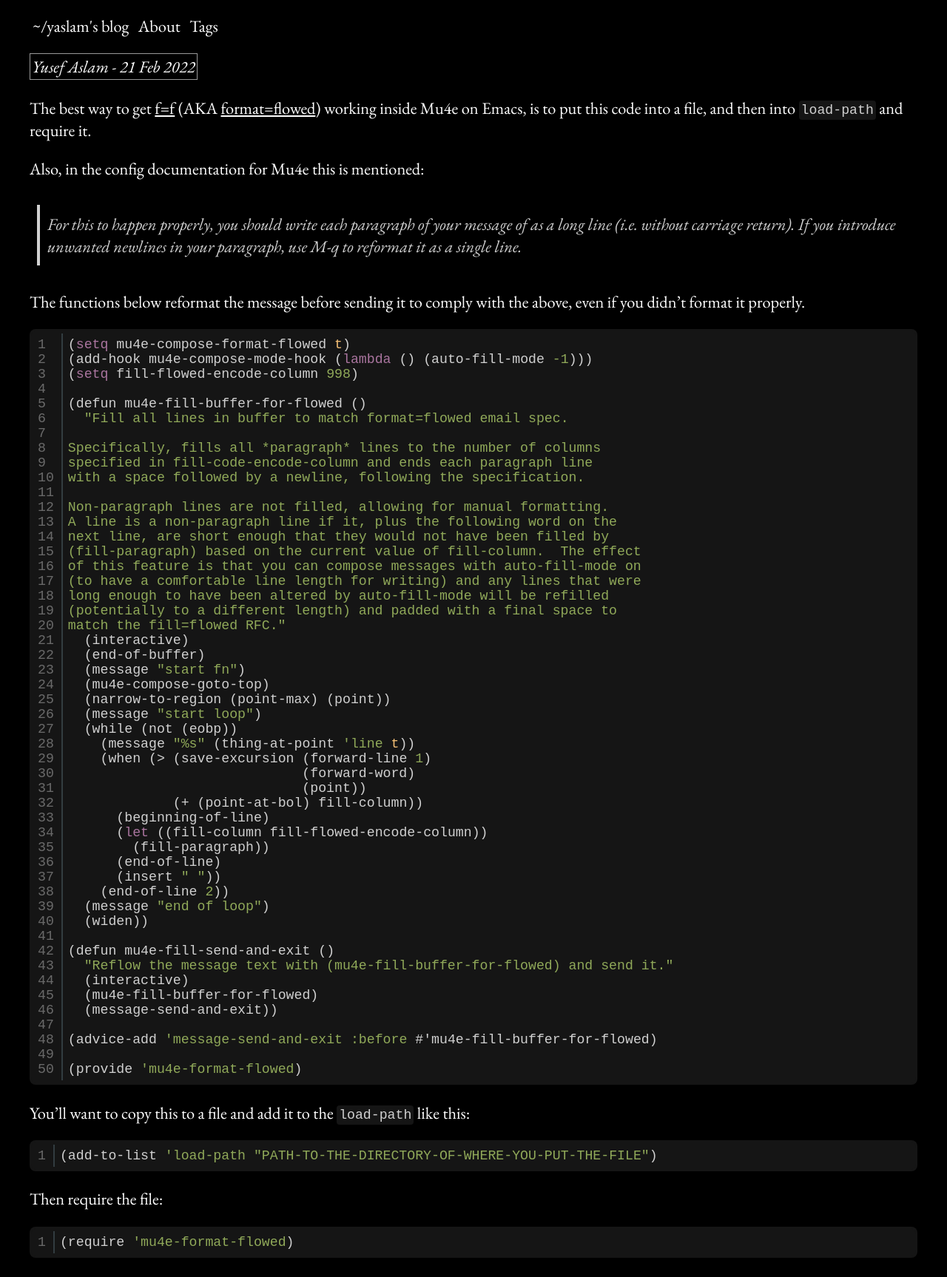
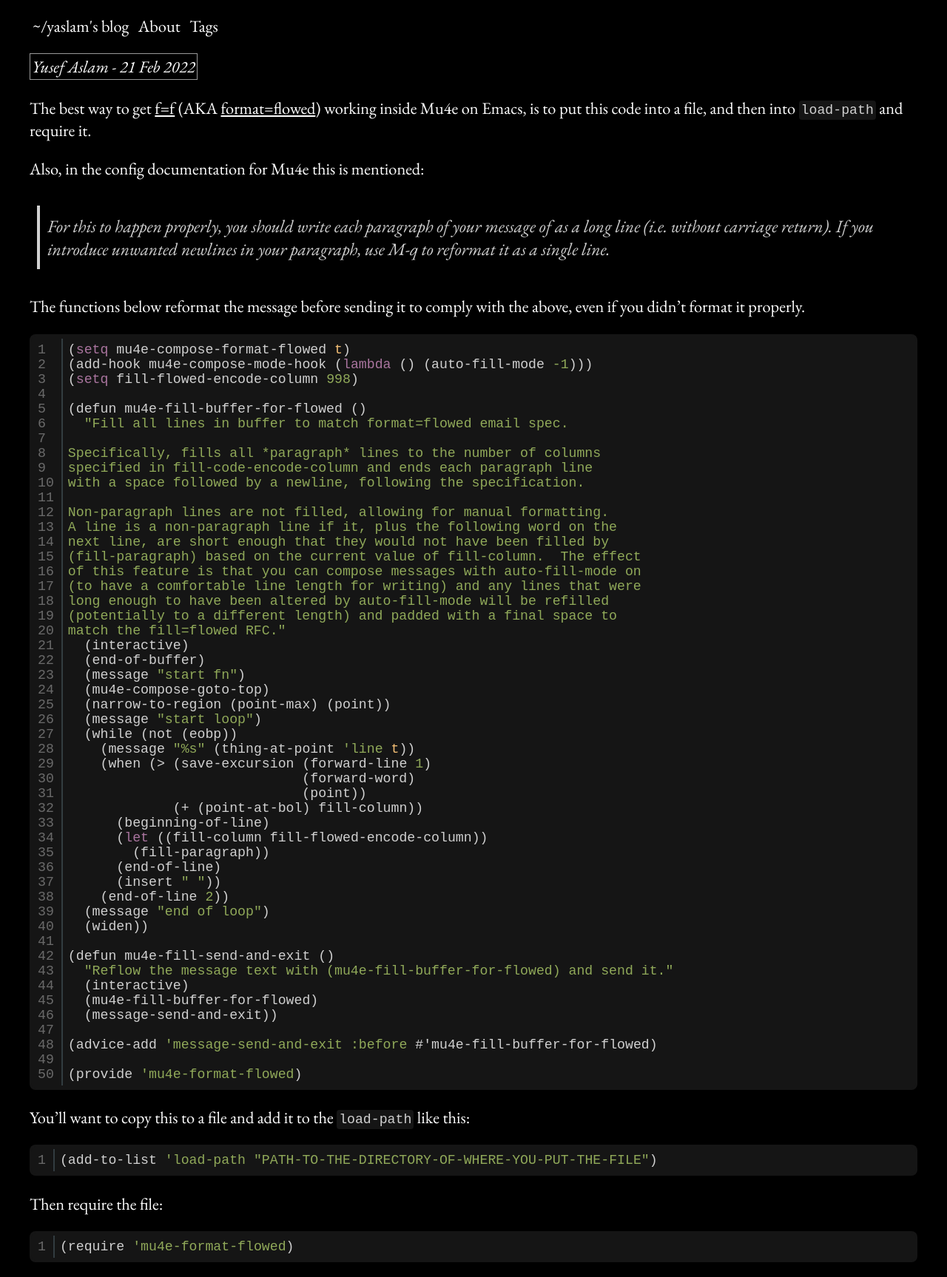
Before and after one commit to yusi1/yaslamblog, a Jekyll site: the page built from _posts/2022-02-21-how-to-get-format-flowed-working-emacs.md, in a window 1280 px wide. Shown: the whole page at 74% size. Built offline with Jekyll 4.4.1, drawn with Linux system fonts in a browser that asks for light colours.

Commit message:
main.sass: Increase size of blockquote font

```diff
--- a/_sass/main.sass
+++ b/_sass/main.sass
@@ -82,6 +82,7 @@ blockquote
   margin: 1.5em 10px
   padding: 0.5em 10px
   font-style: italic
+  font-size: 105%
   color: #D1D1D1
 
 blockquote p
```
